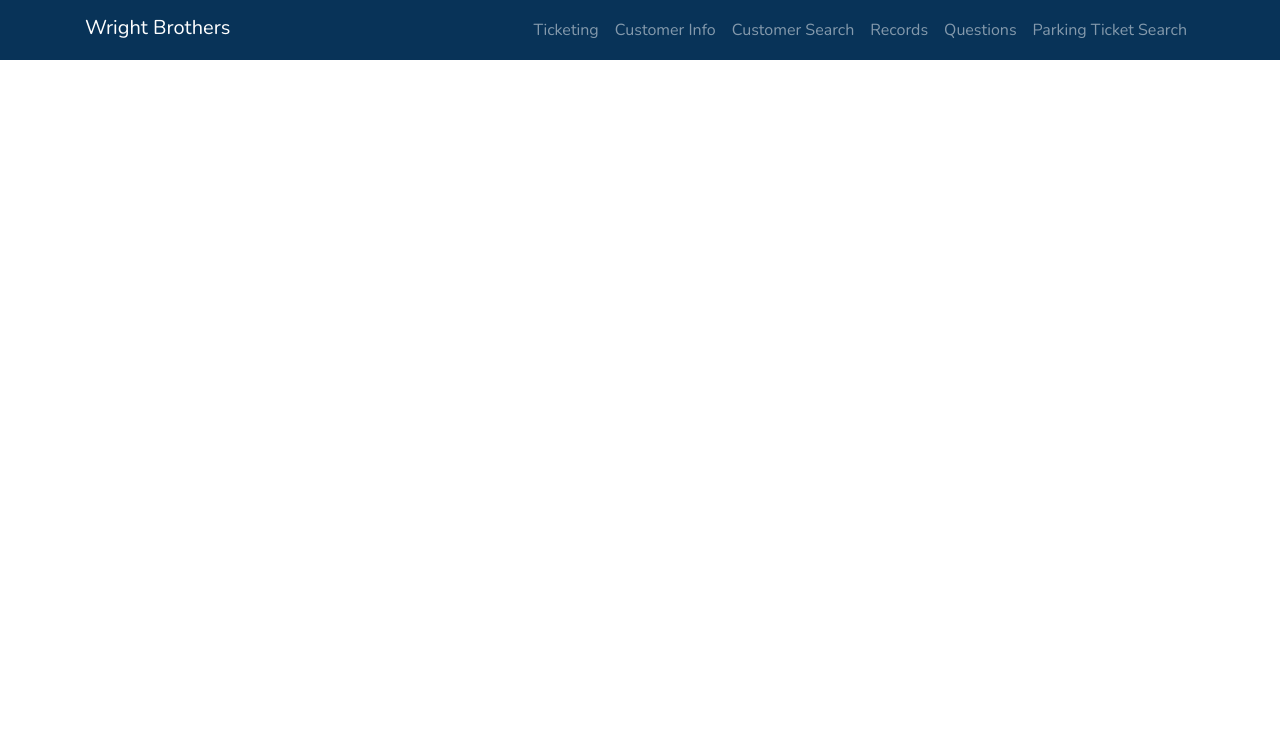
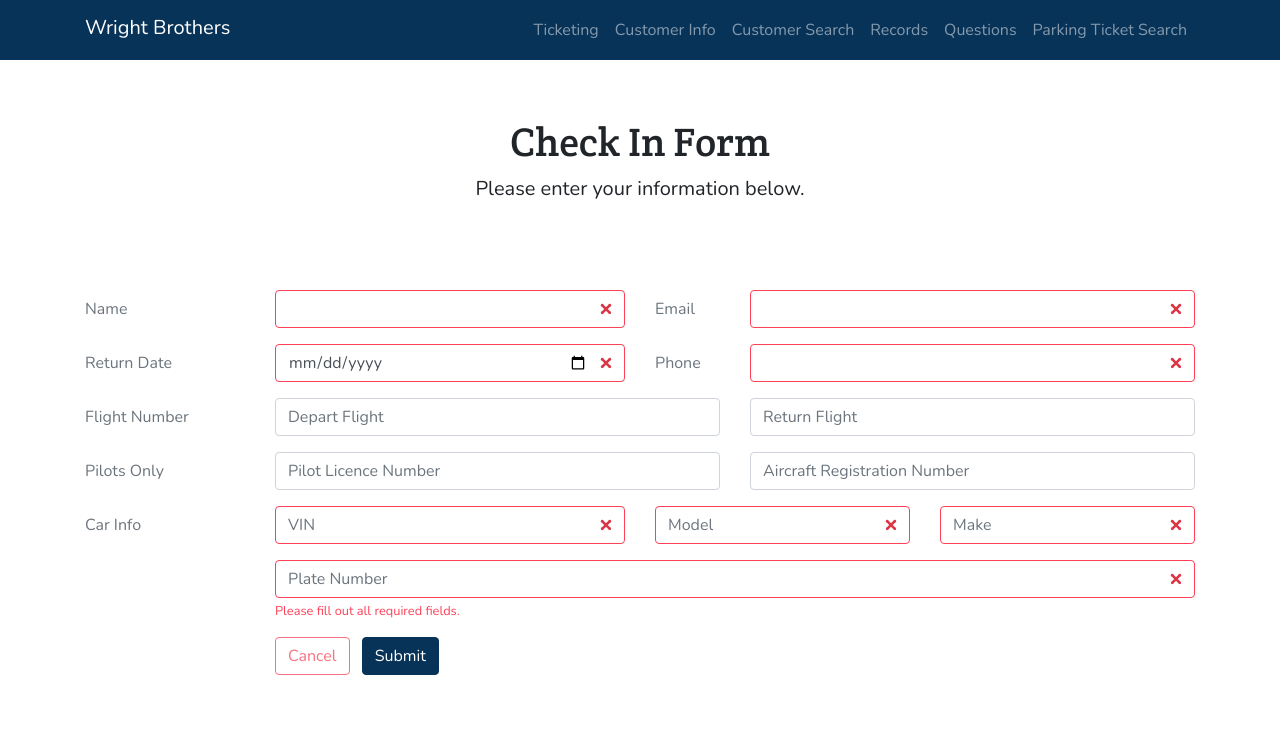
Before and after one commit to CrypticSquirrel/Airport-Shuttle-App, a website: page docs/pages/cust-info.html in a window 1280 px wide. Drawn offline with nearby package versions, Linux system fonts and the light colour scheme.

Commit message:
client side form

```diff
--- a/docs/pages/cust-info.html
+++ b/docs/pages/cust-info.html
@@ -45,10 +45,99 @@
             </div>
         </nav>
 
+        <section id="forms" class="container pb-2">
+            <div class="row align-items-center justify-content-center">
+            <div class="col-6">
+                <div class="card bg-transparent border-0">
+                    <div class="card-header text-center bg-transparent border-0">
+                        <h1>Check In Form</h1>
+                        <p class="lead">
+                            Please enter your information below.
+                        </p>
+                    </div>
+                </div>
+            </div>
+        </div></section>
+
+        <section id="forms" class="container pb-5">
+            <div class="row">
+                <div class="col-md-12">
+                    <form role="form">
+                        <div class="form-group row was-validated">
+                            <label class="col-md-2 col-form-label form-control-label text-muted">Name</label>
+                            <div class="col-md-4">
+                                <input class="form-control" type="text" id="name" required="">
+                            </div>
+                            <label class="col-md-1 col-form-label form-control-label text-muted">Email</label>
+                            <div class="col-md-5">
+                                <input class="form-control" type="text" id="email" required="">
+                            </div>
+                        </div>
+                        <div class="form-group row was-validated">
+                            <label class="col-md-2 col-form-label form-control-label text-muted">Return Date</label>
+                            <div class="col-md-4">
+                                <input class="form-control" type="date" id="return-date" required="">
+                            </div>
+                            <label class="col-md-1 col-form-label form-control-label text-muted">Phone</label>
+                            <div class="col-md-5">
+                                <input class="form-control" type="text" id="phone" required="">
+                            </div>
+                        </div>
+                        <div class="form-group row">
+                            <label class="col-md-2 col-form-label form-control-label text-muted">Flight Number</label>
+                            <div class="col-md-5">
+                                <input class="form-control" type="text" placeholder="Depart Flight" id="depart-flight">
+                            </div>
+                            <div class="col-md-5">
+                                <input class="form-control" type="text" placeholder="Return Flight" id="return-flight">
+                            </div>
+                        </div>
+                        <div class="form-group row">
+                            <label class="col-md-2 col-form-label form-control-label text-muted">Pilots Only</label>
+                            <div class="col-md-5">
+                                <input class="form-control" type="text" placeholder="Pilot Licence Number" id="pLicence">
+                            </div>
+                            <div class="col-md-5">
+                                <input class="form-control" type="text" placeholder="Aircraft Registration Number" id="ARNumber">
+                            </div>
+                        </div>
+                        <div class="form-group row was-validated">
+                            <label class="col-lg-2 col-form-label form-control-label text-muted">Car Info</label>
+                            <div class="col-lg-4">
+                                <input class="form-control" type="text" placeholder="VIN" id="vin" required="">
+                            </div>
+                            <div class="col-lg-3">
+                                <input class="form-control" type="text" placeholder="Model" id="model" required="">
+                            </div>
+                            <div class="col-lg-3">
+                                <input class="form-control" type="text" placeholder="Make" id="make" required="">
+                            </div>
+                        </div>
+                        <div class="form-group row was-validated">
+                            <label class="col-lg-2 col-form-label form-control-label text-muted"></label>
+                            <div class="col-lg-10">
+                                <input class="form-control" type="text" placeholder="Plate Number" id="plate" required="">
+                                <div class="invalid-feedback">
+                                    Please fill out all required fields.
+                                </div>
+                            </div>
+                        </div>
+                        <div class="form-group row">
+                            <label class="col-lg-2 col-form-label form-control-label"></label>
+                            <div class="col-lg-10">
+                                <input type="reset" class="btn btn-outline-secondary mr-2" value="Cancel">
+                                <input type="button" class="btn btn-primary mr-2" value="Submit" id="submit-button">
+                            </div>
+                        </div>
+                    </form>
+                </div>
+            </div>
+        </section>
+
 
         <script src="//ajax.googleapis.com/ajax/libs/jquery/2.2.4/jquery.min.js"></script>
         <script src="//cdnjs.cloudflare.com/ajax/libs/popper.js/1.14.7/umd/popper.min.js"></script>
         <script src="//maxcdn.bootstrapcdn.com/bootstrap/4.3.1/js/bootstrap.min.js"></script>
-        <script src=""></script>
+        <script src="../scripts/cust-info.js"></script>
     </body>
 </html>
--- /dev/null
+++ b/docs/scripts/cust-info.js
@@ -0,0 +1,44 @@
+/* ------------------------------ Form Handler ------------------------------ */
+
+$(document).ready(function() {
+    $('#print').click(() => {
+        const cust_name = $('#name').val();
+        const email = $('#email').val();
+        const check_out_date = $('#return-date').val();
+        const phone = $('#phone').val();
+        const flight_number = $('#depart-flight').val();
+        const return_flight_number = $('#return-flight').val();
+        const pilot_licence_number = $('#pLicence').val();
+        const aircraft_registration_number = $('#ARNumber').val();
+        const VIN = $('#vin').val();
+        const model = $('#model').val();
+        const make = $('#make').val();
+        const plate_number = $('#plate').val();
+
+        fetch('/customerInfo', {
+            method: 'POST',
+            body: JSON.stringify({
+                cust_name,
+                email,
+                check_out_date,
+                phone,
+                flight_number,
+                return_flight_number,
+                pilot_licence_number,
+                aircraft_registration_number,
+                model,
+                make,
+                plate_number,
+                VIN,
+            }),
+            headers: {
+                'Content-Type': 'application/json',
+            },
+        })
+            .then(response => response.json())
+            .then(json => {
+                console.log(json);
+                alert('Information Saved');
+            });
+    });
+});
--- a/docs/scripts/ticketing.js
+++ b/docs/scripts/ticketing.js
@@ -2,7 +2,8 @@
 
 let isParkingCovered = true;
 
-function nice(json) {
+/* ----------------------------- Table Generator ---------------------------- */
+function generateTable(json) {
     // create Tabulator on DOM element with id "example-table"
     const table = new Tabulator('#example-table', {
         data: [json], // assign data to table
@@ -39,7 +40,7 @@
                     $('#HomeDisplay').hide();
                     $('#DataDisplay').show();
                     console.log(json);
-                    nice(json);
+                    generateTable(json);
                 });
         }
     });
```
Also changed, not shown: 1 other file.
